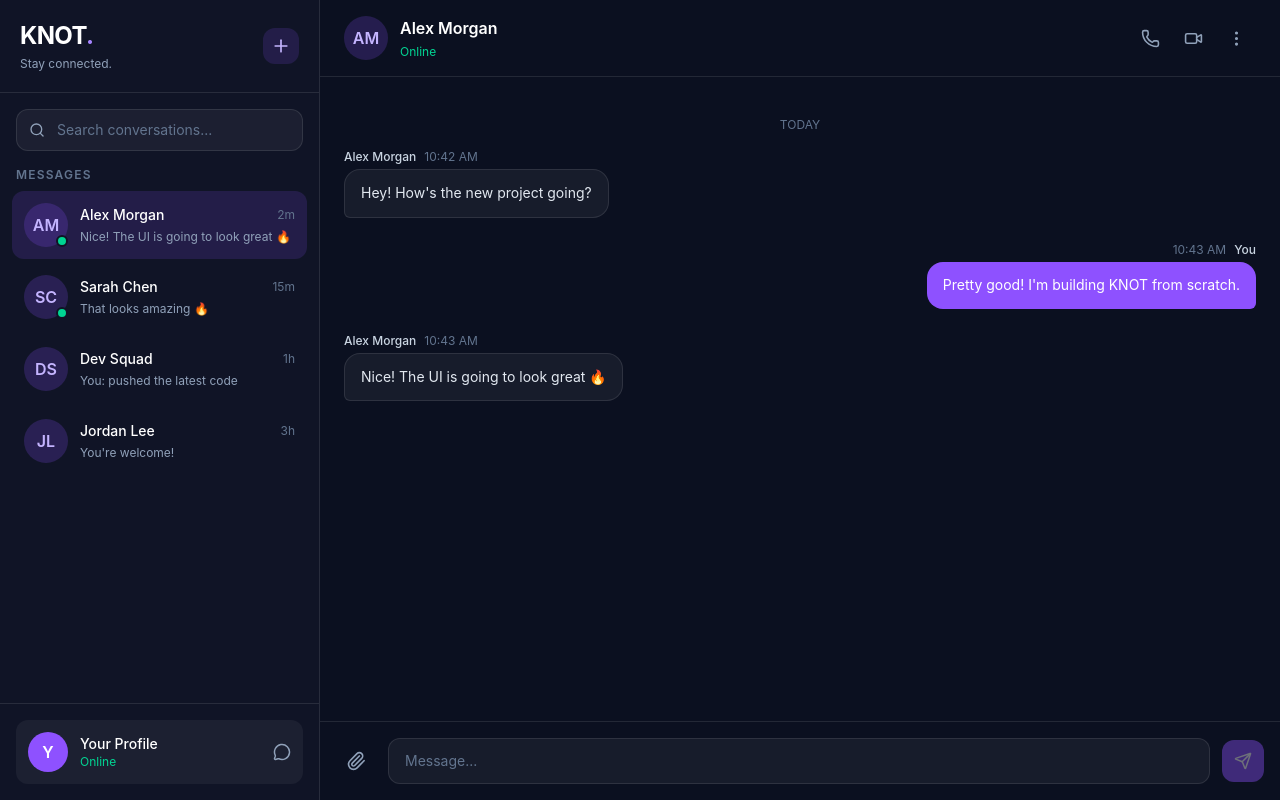
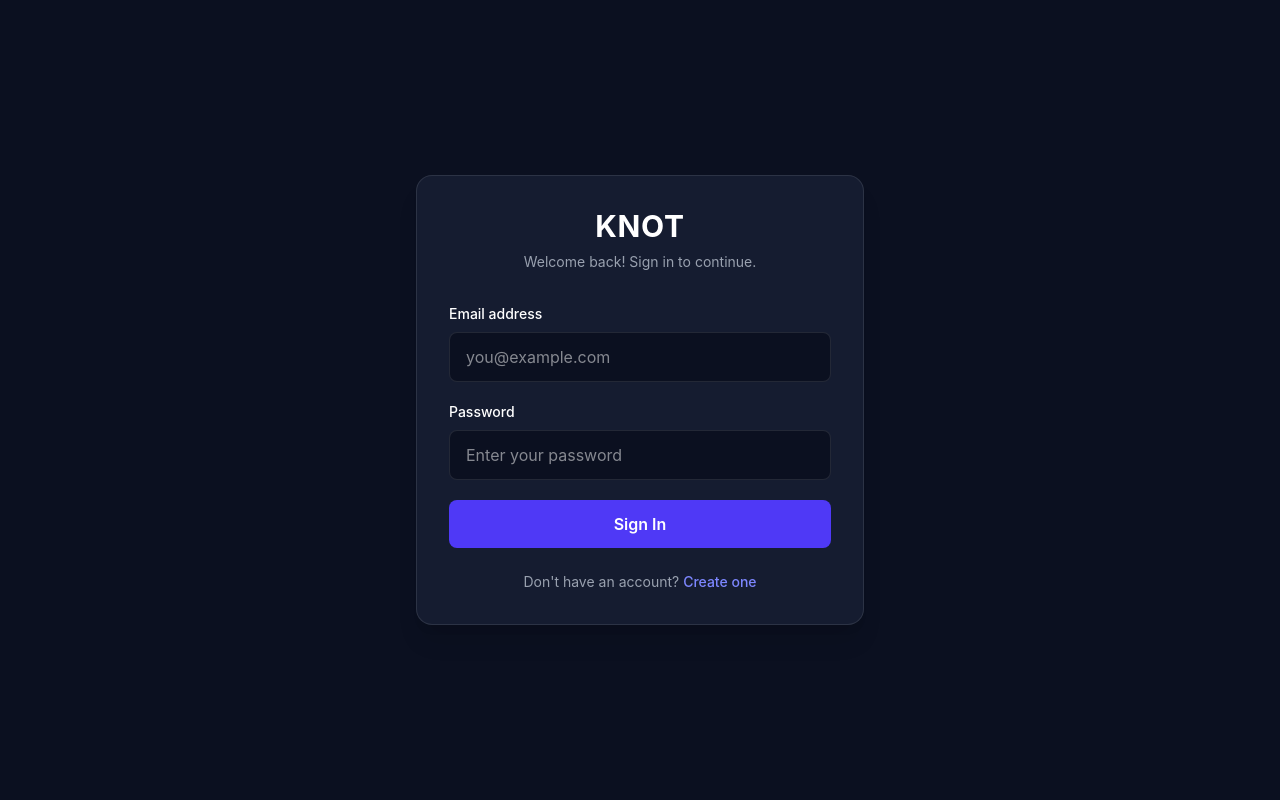
Before and after one commit to 4pruthvi/Knot, a React (Vite) app in the folder client/: page /login in a window 1280 px wide. Built offline with nearby package versions, Linux system fonts and the light colour scheme.

Commit message:
feat: implement routing with protected routes, user authentication, and chat functionality

```diff
--- a/client/src/App.jsx
+++ b/client/src/App.jsx
@@ -1,7 +1,30 @@
+
+import { BrowserRouter, Routes, Route, Navigate } from "react-router-dom";
 import ChatLayout from "./layouts/ChatLayout";
+import Login from "./pages/Login";
+import Register from "./pages/Register";
+import ProtectedRoute from "./components/ProtectedRoute";
 
 function App() {
-  return <ChatLayout />;
+  return (
+    <BrowserRouter>
+      <Routes>
+        <Route path="/login" element={<Login />} />
+        <Route path="/register" element={<Register />} />
+
+        <Route
+          path="/"
+          element={
+            <ProtectedRoute>
+              <ChatLayout />
+            </ProtectedRoute>
+          }
+        />
+
+        <Route path="*" element={<Navigate to="/login" replace />} />
+      </Routes>
+    </BrowserRouter>
+  );
 }
 
 export default App;
--- a/client/src/components/ChatWindow.jsx
+++ b/client/src/components/ChatWindow.jsx
@@ -1,4 +1,3 @@
-
 import { Phone, Video, MoreVertical } from "lucide-react";
 import MessageInput from "./MessageInput";
 
@@ -6,6 +5,7 @@ export default function ChatWindow({
   selectedChat,
   messages,
   onSendMessage,
+  sending = false,
 }) {
   return (
     <section className="flex min-w-0 flex-1 flex-col bg-[#0b1020] text-white">
@@ -23,9 +23,7 @@ export default function ChatWindow({
             <h2 className="font-semibold">{selectedChat.name}</h2>
             <p
               className={`mt-1 text-xs ${
-                selectedChat.online
-                  ? "text-emerald-400"
-                  : "text-slate-400"
+                selectedChat.online ? "text-emerald-400" : "text-slate-400"
               }`}
             >
               {selectedChat.online ? "Online" : "Offline"}
@@ -56,16 +54,12 @@ export default function ChatWindow({
       </header>
 
       <div className="flex-1 space-y-6 overflow-y-auto p-6">
-        <div className="my-4 text-center text-xs text-slate-500">
-          TODAY
-        </div>
+        <div className="my-4 text-center text-xs text-slate-500">TODAY</div>
 
         {messages.map((message) => (
           <div
             key={message.id}
-            className={`flex ${
-              message.mine ? "justify-end" : "justify-start"
-            }`}
+            className={`flex ${message.mine ? "justify-end" : "justify-start"}`}
           >
             <div
               className={`flex max-w-[75%] flex-col ${
@@ -80,9 +74,7 @@ export default function ChatWindow({
                 <span className="font-medium text-slate-300">
                   {message.sender}
                 </span>
-                <span className="text-slate-500">
-                  {message.time}
-                </span>
+                <span className="text-slate-500">{message.time}</span>
               </div>
 
               <div
@@ -99,7 +91,7 @@ export default function ChatWindow({
         ))}
       </div>
 
-      <MessageInput onSend={onSendMessage} />
+      <MessageInput onSend={onSendMessage} disabled={sending} />
     </section>
   );
 }
--- /dev/null
+++ b/client/src/components/ProtectedRoute.jsx
@@ -0,0 +1,12 @@
+
+import { Navigate } from "react-router-dom";
+
+export default function ProtectedRoute({ children }) {
+  const token = localStorage.getItem("token");
+
+  if (!token) {
+    return <Navigate to="/login" replace />;
+  }
+
+  return children;
+}
--- a/client/src/components/Sidebar.jsx
+++ b/client/src/components/Sidebar.jsx
@@ -1,40 +1,69 @@
+
 import { Search, Plus, MessageCircle } from "lucide-react";
 
+export default function Sidebar({
+  conversations,
+  selectedChatId,
+  onSelectChat,
+  currentUser,
+}) {
+  const userName = currentUser?.name || "Your Profile";
+  const userEmail = currentUser?.email || "";
 
+  const initials = userName
+    .trim()
+    .split(/\s+/)
+    .map((part) => part[0])
+    .join("")
+    .slice(0, 2)
+    .toUpperCase();
 
-export default function Sidebar({ conversations, selectedChatId, onSelectChat }) {
   return (
     <aside className="flex h-full w-80 shrink-0 flex-col border-r border-white/10 bg-[#101426] text-white">
+      {/* Header */}
       <div className="flex items-center justify-between border-b border-white/10 p-5">
         <div>
           <h1 className="text-2xl font-bold tracking-tight">
             KNOT<span className="text-violet-400">.</span>
           </h1>
-          <p className="mt-1 text-xs text-slate-400">Stay connected.</p>
+          <p className="mt-1 text-xs text-slate-400">
+            Stay connected.
+          </p>
         </div>
-        <button className="rounded-xl bg-violet-500/15 p-2 text-violet-300 transition hover:bg-violet-500/25">
+
+        <button
+          type="button"
+          aria-label="Start a new conversation"
+          className="rounded-xl bg-violet-500/15 p-2 text-violet-300 transition hover:bg-violet-500/25"
+        >
           <Plus size={20} />
         </button>
       </div>
 
+      {/* Search */}
       <div className="p-4">
         <div className="flex items-center gap-3 rounded-xl border border-white/10 bg-white/5 px-3 py-2.5">
           <Search size={18} className="text-slate-400" />
+
           <input
             type="text"
             placeholder="Search conversations..."
+            aria-label="Search conversations"
             className="w-full bg-transparent text-sm text-white outline-none placeholder:text-slate-500"
           />
         </div>
       </div>
 
+      {/* Section heading */}
       <div className="px-4 pb-2 text-xs font-semibold uppercase tracking-widest text-slate-500">
         Messages
       </div>
 
+      {/* Conversation list */}
       <div className="flex-1 space-y-1 overflow-y-auto px-3">
         {conversations.map((chat) => (
           <button
+            type="button"
             key={chat.id}
             onClick={() => onSelectChat(chat)}
             className={`flex w-full items-center gap-3 rounded-xl p-3 text-left transition ${
@@ -49,6 +78,7 @@ export default function Sidebar({ conversations, selectedChatId, onSelectChat })
                 .map((part) => part[0])
                 .join("")
                 .slice(0, 2)}
+
               {chat.online && (
                 <span className="absolute bottom-0 right-0 h-3 w-3 rounded-full border-2 border-[#101426] bg-emerald-400" />
               )}
@@ -59,10 +89,12 @@ export default function Sidebar({ conversations, selectedChatId, onSelectChat })
                 <span className="truncate text-sm font-medium">
                   {chat.name}
                 </span>
+
                 <span className="shrink-0 text-xs text-slate-500">
                   {chat.time}
                 </span>
               </div>
+
               <p className="mt-1 truncate text-xs text-slate-400">
                 {chat.message}
               </p>
@@ -71,16 +103,30 @@ export default function Sidebar({ conversations, selectedChatId, onSelectChat })
         ))}
       </div>
 
+      {/* Logged-in user profile */}
       <div className="border-t border-white/10 p-4">
         <div className="flex items-center gap-3 rounded-xl bg-white/5 p-3">
-          <div className="flex h-10 w-10 items-center justify-center rounded-full bg-violet-500 font-semibold">
-            Y
+          <div className="flex h-10 w-10 shrink-0 items-center justify-center rounded-full bg-violet-500 font-semibold">
+            {initials || "U"}
           </div>
+
           <div className="min-w-0 flex-1">
-            <p className="truncate text-sm font-medium">Your Profile</p>
-            <p className="text-xs text-emerald-400">Online</p>
+            <p className="truncate text-sm font-medium">
+              {userName}
+            </p>
+
+            <p
+              className="truncate text-xs text-slate-400"
+              title={userEmail}
+            >
+              {userEmail || "Account"}
+            </p>
           </div>
-          <MessageCircle size={18} className="text-slate-400" />
+
+          <MessageCircle
+            size={18}
+            className="shrink-0 text-slate-400"
+          />
         </div>
       </div>
     </aside>
--- a/client/src/layouts/ChatLayout.jsx
+++ b/client/src/layouts/ChatLayout.jsx
@@ -1,121 +1,228 @@
 
-import { useState } from "react";
+import { useEffect, useState } from "react";
+import { useNavigate } from "react-router-dom";
 import Sidebar from "../components/Sidebar";
 import ChatWindow from "../components/ChatWindow";
-
-const initialConversations = [
-  {
-    id: 1,
-    name: "Alex Morgan",
-    message: "Nice! The UI is going to look great 🔥",
-    time: "2m",
-    online: true,
-  },
-  {
-    id: 2,
-    name: "Sarah Chen",
-    message: "That looks amazing 🔥",
-    time: "15m",
-    online: true,
-  },
-  {
-    id: 3,
-    name: "Dev Squad",
-    message: "You: pushed the latest code",
-    time: "1h",
-    online: false,
-  },
-  {
-    id: 4,
-    name: "Jordan Lee",
-    message: "You're welcome!",
-    time: "3h",
-    online: false,
-  },
-];
-
-const initialMessages = {
-  1: [
-    { id: 1, sender: "Alex Morgan", text: "Hey! How's the new project going?", time: "10:42 AM", mine: false },
-    { id: 2, sender: "You", text: "Pretty good! I'm building KNOT from scratch.", time: "10:43 AM", mine: true },
-    { id: 3, sender: "Alex Morgan", text: "Nice! The UI is going to look great 🔥", time: "10:43 AM", mine: false },
-  ],
-  2: [
-    { id: 4, sender: "Sarah Chen", text: "Hey! How are you?", time: "10:30 AM", mine: false },
-    { id: 5, sender: "You", text: "I'm good! How about you?", time: "10:31 AM", mine: true },
-    { id: 6, sender: "Sarah Chen", text: "That looks amazing 🔥", time: "10:32 AM", mine: false },
-  ],
-  3: [
-    { id: 7, sender: "Dev Squad", text: "The latest code is ready for review.", time: "9:15 AM", mine: false },
-    { id: 8, sender: "You", text: "You pushed the latest code.", time: "9:20 AM", mine: true },
-  ],
-  4: [
-    { id: 9, sender: "Jordan Lee", text: "Thanks for the help!", time: "8:45 AM", mine: false },
-    { id: 10, sender: "You", text: "You're welcome!", time: "8:46 AM", mine: true },
-  ],
-};
+import {
+  getCurrentUser,
+  getUsers,
+  getMessages,
+  sendMessage,
+} from "../services/api";
 
 export default function ChatLayout() {
-  const [conversations, setConversations] = useState(initialConversations);
-  const [messagesByChat, setMessagesByChat] = useState(initialMessages);
+  const navigate = useNavigate();
 
-  const [selectedChat, setSelectedChat] = useState(initialConversations[0]);
+  const [currentUser, setCurrentUser] = useState(null);
+  const [users, setUsers] = useState([]);
+  const [selectedChat, setSelectedChat] = useState(null);
 
-  function sendMessage(text) {
-    const now = new Date();
-    const messageTime = now.toLocaleTimeString([], {
-      hour: "2-digit",
-      minute: "2-digit",
-    });
+  const [messages, setMessages] = useState([]);
+  const [loadingUser, setLoadingUser] = useState(true);
+  const [loadingMessages, setLoadingMessages] = useState(false);
+  const [sending, setSending] = useState(false);
+  const [error, setError] = useState("");
 
-    const newMessage = {
-      id: Date.now(),
-      sender: "You",
-      text,
-      time: messageTime,
-      mine: true,
+  // Load the logged-in user and registered users.
+  useEffect(() => {
+    let cancelled = false;
+
+    async function loadInitialData() {
+      try {
+        const user = await getCurrentUser();
+
+        if (cancelled) return;
+        setCurrentUser(user);
+
+        const registeredUsers = await getUsers();
+
+        if (cancelled) return;
+        setUsers(registeredUsers);
+      } catch (err) {
+        if (cancelled) return;
+
+        console.error("Failed to load account data:", err);
+
+        localStorage.removeItem("token");
+        localStorage.removeItem("user");
+
+        navigate("/login", { replace: true });
+      } finally {
+        if (!cancelled) {
+          setLoadingUser(false);
+        }
+      }
+    }
+
+    loadInitialData();
+
+    return () => {
+      cancelled = true;
     };
+  }, [navigate]);
 
-    setMessagesByChat((previous) => ({
-      ...previous,
-      [selectedChat.id]: [
-        ...(previous[selectedChat.id] || []),
-        newMessage,
-      ],
-    }));
+  // Load conversation history whenever a user is selected.
+  useEffect(() => {
+    if (!selectedChat?._id) {
+      setMessages([]);
+      return;
+    }
 
-    setConversations((previous) =>
-      [
-        ...previous.map((chat) =>
-          chat.id === selectedChat.id
-            ? {
-                ...chat,
-                message: `You: ${text}`,
-                time: "now",
-              }
-            : chat
-        ),
-      ].sort((a, b) => {
-        if (a.id === selectedChat.id) return -1;
-        if (b.id === selectedChat.id) return 1;
-        return 0;
-      })
+    let cancelled = false;
+
+    async function loadMessages() {
+      setLoadingMessages(true);
+      setError("");
+      setMessages([]);
+
+      try {
+        const result = await getMessages(selectedChat._id);
+
+        if (cancelled) return;
+
+        const formattedMessages = result.map((message) => {
+          const isMine =
+            String(message.sender) === String(currentUser?.id);
+
+          return {
+            id: message.id,
+            sender: isMine ? "You" : selectedChat.name,
+            text: message.text,
+            time: new Date(message.createdAt).toLocaleTimeString([], {
+              hour: "2-digit",
+              minute: "2-digit",
+            }),
+            mine: isMine,
+          };
+        });
+
+        setMessages(formattedMessages);
+      } catch (err) {
+        if (!cancelled) {
+          console.error("Failed to load messages:", err);
+          setError(err.message || "Could not load messages.");
+        }
+      } finally {
+        if (!cancelled) {
+          setLoadingMessages(false);
+        }
+      }
+    }
+
+    loadMessages();
+
+    return () => {
+      cancelled = true;
+    };
+  }, [selectedChat, currentUser]);
+
+  // Save a message in MongoDB before displaying it.
+  async function handleSendMessage(text) {
+    if (!selectedChat?._id || sending) return;
+
+    const trimmedText = text.trim();
+    if (!trimmedText) return;
+
+    setSending(true);
+    setError("");
+
+    try {
+      const savedMessage = await sendMessage(
+        selectedChat._id,
+        trimmedText
+      );
+
+      const isMine =
+        String(savedMessage.sender) === String(currentUser?.id);
+
+      const formattedMessage = {
+        id: savedMessage.id,
+        sender: isMine ? "You" : selectedChat.name,
+        text: savedMessage.text,
+        time: new Date(savedMessage.createdAt).toLocaleTimeString([], {
+          hour: "2-digit",
+          minute: "2-digit",
+        }),
+        mine: isMine,
+      };
+
+      setMessages((previous) => [...previous, formattedMessage]);
+
+      setUsers((previous) =>
+        previous.map((user) =>
+          user._id === selectedChat._id
+            ? { ...user, lastMessage: trimmedText }
+            : user
+        )
+      );
+    } catch (err) {
+      console.error("Failed to send message:", err);
+      setError(err.message || "Could not send message.");
+    } finally {
+      setSending(false);
+    }
+  }
+
+  if (loadingUser || !currentUser) {
+    return (
+      <main className="flex min-h-screen items-center justify-center bg-[#0b1020] text-white">
+        <p>Loading your account...</p>
+      </main>
     );
   }
+
+  const conversations = users.map((user) => ({
+    ...user,
+    id: user._id,
+    name: user.name,
+    message: user.lastMessage || "Start a conversation",
+    time: "",
+    online: Boolean(user.isOnline),
+  }));
 
   return (
     <main className="flex h-screen overflow-hidden bg-[#0b1020]">
       <Sidebar
         conversations={conversations}
-        selectedChatId={selectedChat.id}
+        selectedChatId={selectedChat?._id}
         onSelectChat={setSelectedChat}
+        currentUser={currentUser}
       />
 
-      <ChatWindow
-        selectedChat={selectedChat}
-        messages={messagesByChat[selectedChat.id] || []}
-        onSendMessage={sendMessage}
-      />
+      {selectedChat ? (
+        <div className="flex min-w-0 flex-1 flex-col">
+          {error && (
+            <div
+              role="alert"
+              className="bg-red-500/10 px-4 py-2 text-sm text-red-300"
+            >
+              {error}
+            </div>
+          )}
+
+          {loadingMessages ? (
+            <div className="flex flex-1 items-center justify-center text-slate-400">
+              Loading conversation...
+            </div>
+          ) : (
+            <ChatWindow
+              selectedChat={selectedChat}
+              messages={messages}
+              onSendMessage={handleSendMessage}
+              sending={sending}
+            />
+          )}
+        </div>
+      ) : (
+        <section className="flex flex-1 items-center justify-center bg-[#0b1020] text-center text-slate-400">
+          <div>
+            <h2 className="mb-2 text-xl font-semibold text-white">
+              Welcome to KNOT
+            </h2>
+            <p>Select a user from the sidebar to start chatting.</p>
+          </div>
+        </section>
+      )}
     </main>
   );
 }
--- /dev/null
+++ b/client/src/services/api.js
@@ -0,0 +1,125 @@
+
+const API_URL = "http://localhost:5000/api";
+
+// Register a new user
+export async function registerUser(userData) {
+  const response = await fetch(`${API_URL}/auth/register`, {
+    method: "POST",
+    headers: {
+      "Content-Type": "application/json",
+    },
+    body: JSON.stringify(userData),
+  });
+
+  const data = await response.json();
+
+  if (!response.ok) {
+    throw new Error(data.message || "Registration failed");
+  }
+
+  return data;
+}
+
+// Login user
+export async function loginUser(credentials) {
+  const response = await fetch(`${API_URL}/auth/login`, {
+    method: "POST",
+    headers: {
+      "Content-Type": "application/json",
+    },
+    body: JSON.stringify(credentials),
+  });
+
+  const data = await response.json();
+
+  if (!response.ok) {
+    throw new Error(data.message || "Login failed");
+  }
+
+  return data;
+}
+
+// Get currently logged-in user
+export async function getCurrentUser() {
+  const token = localStorage.getItem("token");
+
+  const response = await fetch(`${API_URL}/users/me`, {
+    method: "GET",
+    headers: {
+      Authorization: `Bearer ${token}`,
+    },
+  });
+
+  const data = await response.json();
+
+  if (!response.ok) {
+    throw new Error(data.message || "Failed to fetch user");
+  }
+
+  return data.user;
+}
+
+// Get all registered users except the logged-in user
+export async function getUsers() {
+  const token = localStorage.getItem("token");
+
+  const response = await fetch(`${API_URL}/users`, {
+    method: "GET",
+    headers: {
+      Authorization: `Bearer ${token}`,
+    },
+  });
+
+  const data = await response.json();
+
+  if (!response.ok) {
+    throw new Error(data.message || "Failed to fetch users");
+  }
+
+  return data.users;
+}
+
+// Send a message to another user
+export async function sendMessage(receiverId, text) {
+  const token = localStorage.getItem("token");
+
+  const response = await fetch(`${API_URL}/messages`, {
+    method: "POST",
+    headers: {
+      "Content-Type": "application/json",
+      Authorization: `Bearer ${token}`,
+    },
+    body: JSON.stringify({
+      receiverId,
+      text,
+    }),
+  });
+
+  const data = await response.json();
+
+  if (!response.ok) {
+    throw new Error(data.message || "Failed to send message");
+  }
+
+  return data.message;
+}
+
+// Get message history with another user
+export async function getMessages(userId) {
+  const token = localStorage.getItem("token");
+
+  const response = await fetch(`${API_URL}/messages/${userId}`, {
+    method: "GET",
+    headers: {
+      Authorization: `Bearer ${token}`,
+    },
+  });
+
+  const data = await response.json();
+
+  if (!response.ok) {
+    throw new Error(data.message || "Failed to fetch messages");
+  }
+
+  return data.messages;
+}
```
